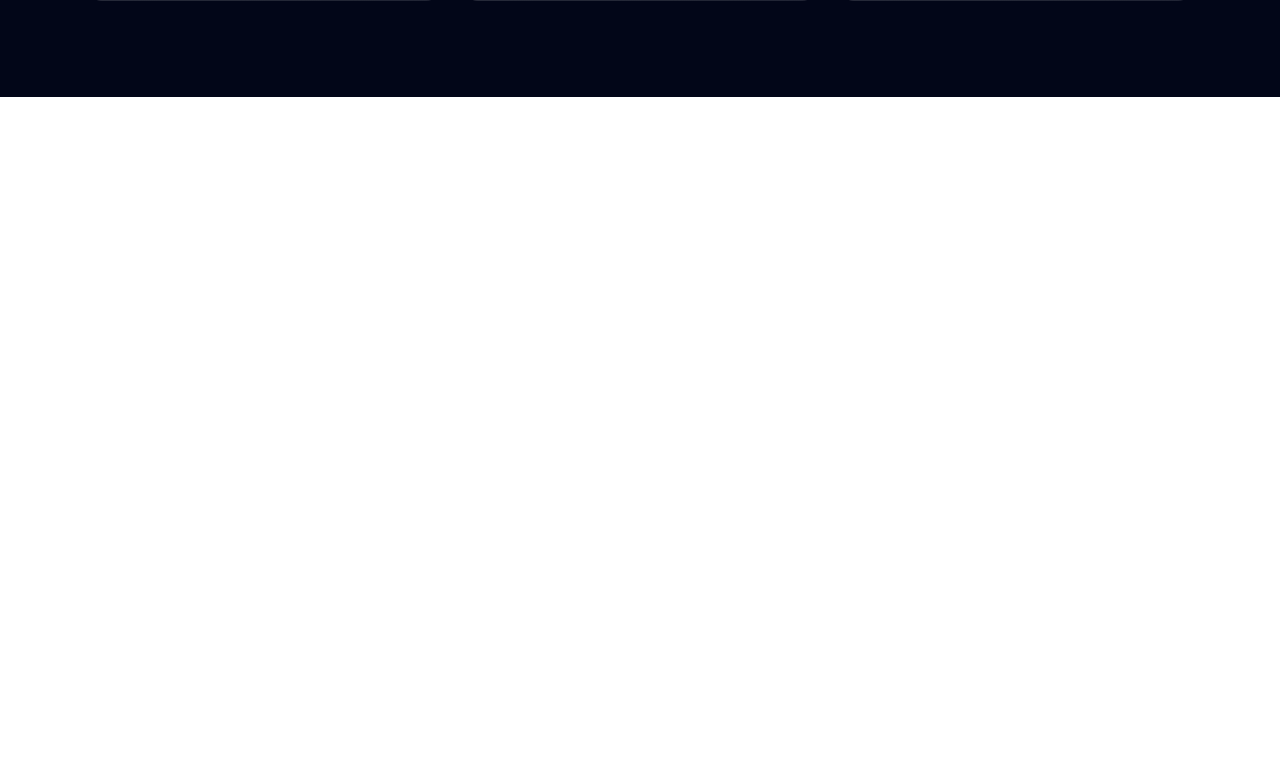
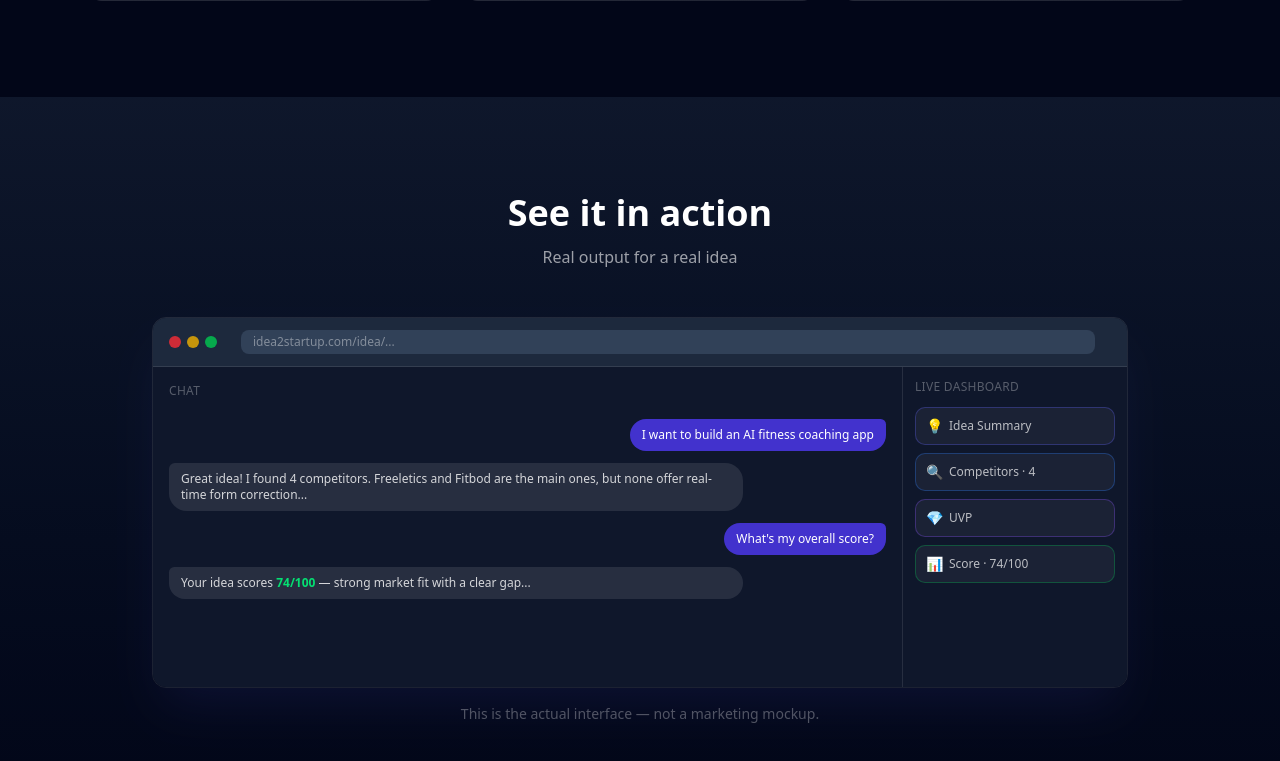
Before and after one commit to IvchenkoNazar/Idea2Startup, a Next.js app: page /en in a window 1280 px wide. Shown: the part 2070-2831 px from the top of the page. Before the commit the page ends 2167 px from the top, so only its background shows below. Built offline with nearby package versions, Linux system fonts and the light colour scheme.

Commit message:
feat: landing page product mockup section

```diff
--- a/src/app/[locale]/page.tsx
+++ b/src/app/[locale]/page.tsx
@@ -107,6 +107,71 @@ export default async function Home() {
           </div>
         </div>
       </section>
+
+      {/* MOCKUP */}
+      <section className="py-24 bg-gradient-to-b from-slate-900 to-slate-950">
+        <div className="max-w-5xl mx-auto px-6">
+          <div className="text-center mb-12">
+            <h2 className="text-3xl sm:text-4xl font-bold mb-3">{t("mockupTitle")}</h2>
+            <p className="text-white/60">{t("mockupSubtitle")}</p>
+          </div>
+
+          {/* Browser chrome */}
+          <div className="rounded-xl border border-white/10 shadow-2xl shadow-indigo-500/10 overflow-hidden">
+            {/* Browser top bar */}
+            <div className="flex items-center gap-2 bg-slate-800 px-4 py-3 border-b border-white/10">
+              <div className="flex gap-1.5">
+                <div className="h-3 w-3 rounded-full bg-red-500/80" />
+                <div className="h-3 w-3 rounded-full bg-yellow-500/80" />
+                <div className="h-3 w-3 rounded-full bg-green-500/80" />
+              </div>
+              <div className="flex-1 mx-4 rounded-md bg-slate-700 h-6 flex items-center px-3">
+                <span className="text-xs text-white/40">idea2startup.com/idea/...</span>
+              </div>
+            </div>
+
+            {/* App mockup */}
+            <div className="flex bg-slate-900 h-80">
+              {/* Chat side */}
+              <div className="flex-1 border-r border-white/10 p-4 flex flex-col gap-3">
+                <div className="text-xs text-white/30 font-medium uppercase tracking-wide mb-2">Chat</div>
+                <div className="ml-auto max-w-[80%] rounded-2xl rounded-tr-sm bg-indigo-600/80 px-3 py-2 text-xs text-white">
+                  I want to build an AI fitness coaching app
+                </div>
+                <div className="max-w-[80%] rounded-2xl rounded-tl-sm bg-white/10 px-3 py-2 text-xs text-white/80">
+                  Great idea! I found 4 competitors. Freeletics and Fitbod are the main ones, but none offer real-time form correction...
+                </div>
+                <div className="ml-auto max-w-[80%] rounded-2xl rounded-tr-sm bg-indigo-600/80 px-3 py-2 text-xs text-white">
+                  What&apos;s my overall score?
+                </div>
+                <div className="max-w-[80%] rounded-2xl rounded-tl-sm bg-white/10 px-3 py-2 text-xs text-white/80">
+                  Your idea scores <span className="text-green-400 font-bold">74/100</span> — strong market fit with a clear gap...
+                </div>
+              </div>
+
+              {/* Dashboard side */}
+              <div className="w-56 p-3 flex flex-col gap-2 overflow-hidden">
+                <div className="text-xs text-white/30 font-medium uppercase tracking-wide mb-1">Live Dashboard</div>
+                {[
+                  { icon: "💡", label: "Idea Summary", color: "border-indigo-500/30" },
+                  { icon: "🔍", label: "Competitors · 4", color: "border-blue-500/30" },
+                  { icon: "💎", label: "UVP", color: "border-violet-500/30" },
+                  { icon: "📊", label: "Score · 74/100", color: "border-green-500/30" },
+                ].map((card) => (
+                  <div key={card.label} className={`rounded-lg border ${card.color} bg-white/5 px-2.5 py-2`}>
+                    <div className="flex items-center gap-1.5">
+                      <span className="text-sm">{card.icon}</span>
+                      <span className="text-xs text-white/70 font-medium">{card.label}</span>
+                    </div>
+                  </div>
+                ))}
+              </div>
+            </div>
+          </div>
+
+          <p className="text-center text-sm text-white/30 mt-4">{t("mockupCaption")}</p>
+        </div>
+      </section>
     </div>
   );
 }
```
